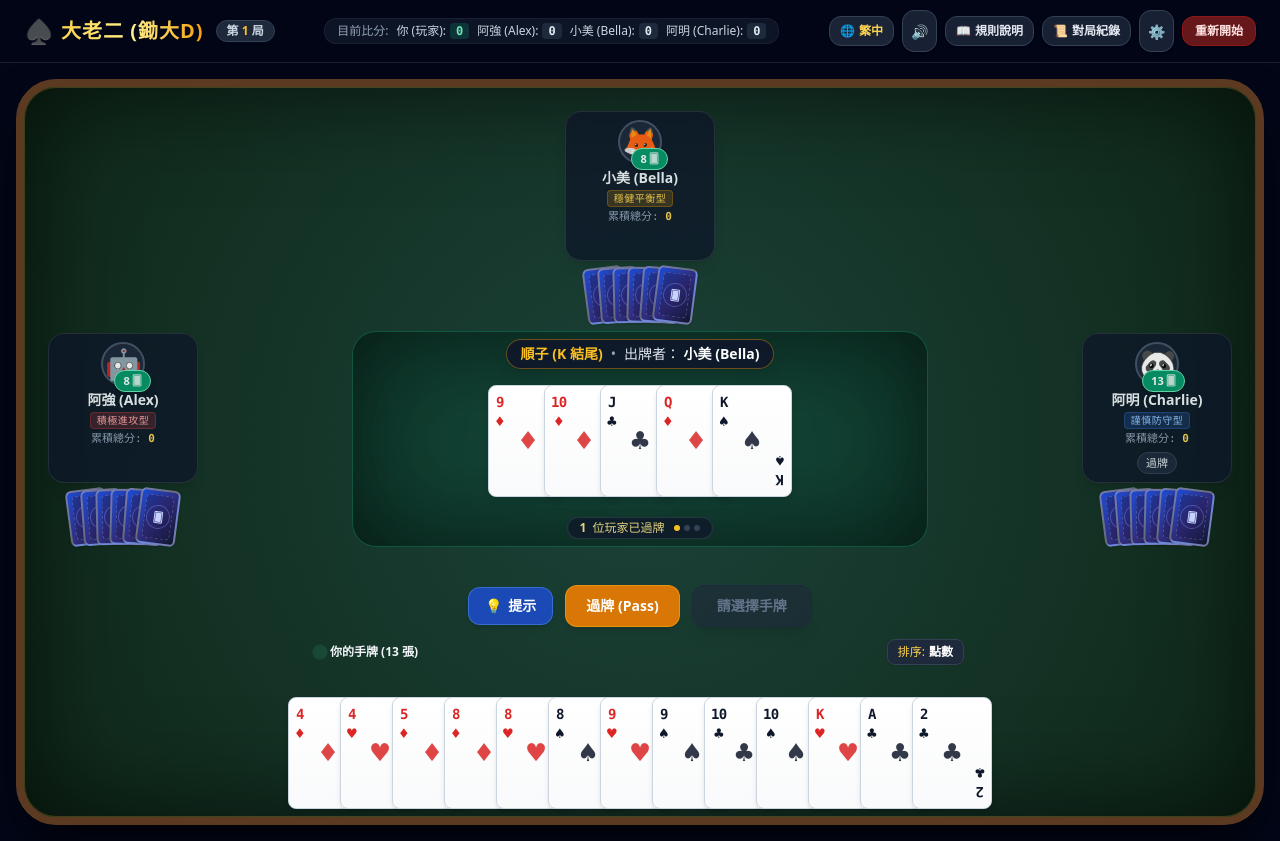
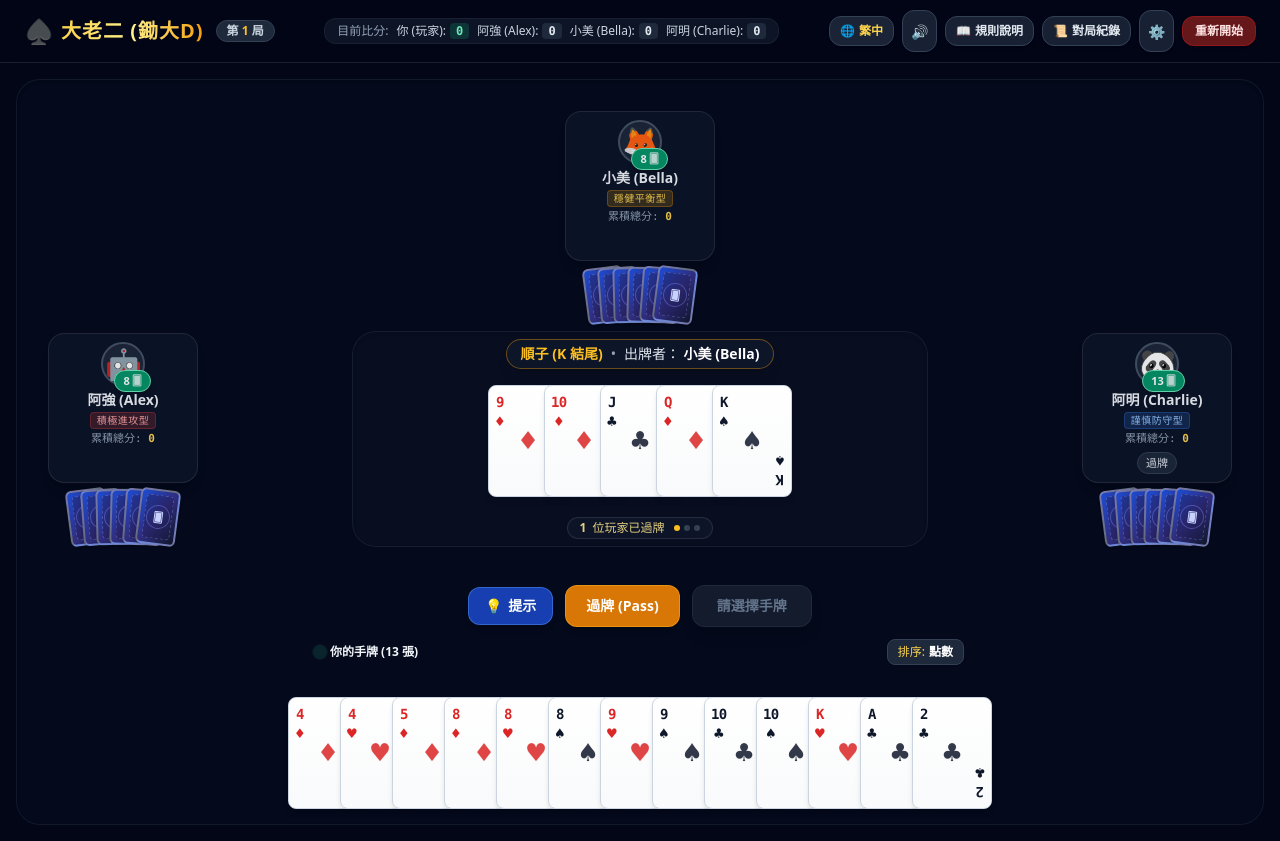
Before and after one commit to kennith/big2-app, a Vue app: page / in a window 1280 px wide. Built offline with nearby package versions, Linux system fonts and the light colour scheme.

Commit message:
style: switch from green felt and brown wood border to clean modern dark slate arena

```diff
--- a/src/App.vue
+++ b/src/App.vue
@@ -89,11 +89,8 @@ function handleResetGame() {
 
     <!-- Main Poker Table Arena -->
     <main class="flex-1 flex flex-col justify-between p-2 sm:p-4 max-w-7xl w-full mx-auto relative overflow-hidden">
-      <!-- Felt Table Background with Wood Rim -->
-      <div class="absolute inset-2 sm:inset-4 rounded-[40px] felt-texture border-8 border-table-wood shadow-2xl shadow-black/80 pointer-events-none -z-0">
-        <!-- Inner Gold Inlay Trim -->
-        <div class="w-full h-full rounded-[32px] border border-amber-500/20 shadow-felt-inner"></div>
-      </div>
+      <!-- Subtle Clean Arena Backdrop -->
+      <div class="absolute inset-2 sm:inset-4 rounded-3xl bg-slate-900/25 border border-slate-800/50 pointer-events-none -z-0 shadow-inner"></div>
 
       <!-- Top Section: North Opponent (Bella / 小美) -->
       <div class="relative z-10 flex justify-center pt-3 sm:pt-8">
--- a/src/components/TrickCenter.vue
+++ b/src/components/TrickCenter.vue
@@ -27,8 +27,8 @@ const localizedTrickComboName = computed(() => {
 
 <template>
   <div class="relative flex flex-col items-center justify-center min-h-[170px] sm:min-h-[200px] w-full max-w-xl mx-auto px-4 py-2">
-    <!-- Felt Table Center Halo Glow -->
-    <div class="absolute inset-0 rounded-3xl bg-emerald-900/30 border border-emerald-500/20 backdrop-blur-sm pointer-events-none shadow-felt-inner"></div>
+    <!-- Center Play Field Backdrop -->
+    <div class="absolute inset-0 rounded-3xl bg-slate-900/40 border border-slate-800/60 backdrop-blur-sm pointer-events-none shadow-inner"></div>
 
     <!-- Active Played Cards -->
     <div v-if="hasActiveTrick && currentTrick" class="relative z-10 flex flex-col items-center gap-3">
--- a/src/style.css
+++ b/src/style.css
@@ -12,7 +12,7 @@ body {
   margin: 0;
   padding: 0;
   min-height: 100vh;
-  background-color: #0b1d12;
+  background-color: #020617;
   color: #f3f4f6;
   overflow-x: hidden;
   user-select: none;
```
